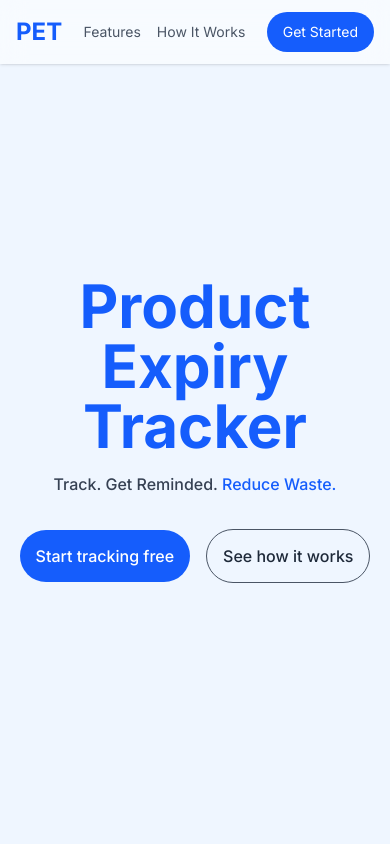
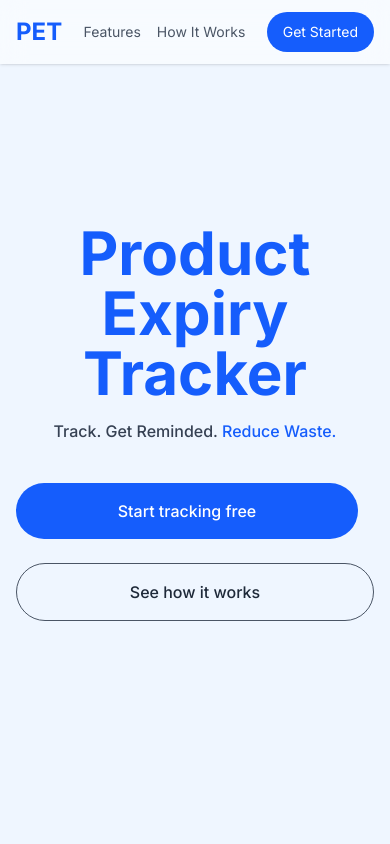
Before and after one commit to Robrizo/ProcuctExpiryTrackerFrontend, a React (Vite) app: page / in a window 390 px wide. Shown: the top 844 px of the page. Built offline with nearby package versions, Linux system fonts and the light colour scheme; no server answers.

Commit message:
fixed responsiveness issue

```diff
--- a/src/components/HeroSection.jsx
+++ b/src/components/HeroSection.jsx
@@ -26,7 +26,7 @@ const HeroSection = () => {
               food, medicine, cleaning supplies and more.
             </p>
           </div>
-          <div className="pt-8 space-x-4">
+          <div className="flex flex-col sm:flex-row space-x-4 space-y-6 sm:space-y-0 pt-6">
             <Link
               to={"/login"}
               className="bg-blue-600 text-white font-medium p-4 rounded-full hover:bg-blue-700"
--- a/src/components/InfoSection.jsx
+++ b/src/components/InfoSection.jsx
@@ -3,7 +3,7 @@ import React from "react";
 const InfoSection = () => {
   return (
     <section className="py-18 grid grid-cols-1 sm:grid-cols-3 gap-4 mx-auto px-4 sm:px-6 lg:px-8 bg-blue-50/10 max-w-6xl">
-      <div className="text-center space-y-2">
+      <div className="text-center space-y-6 md:space-y-0">
         <h2 className="text-4xl text-blue-600 font-stylish font-semibold">
           7 Days
         </h2>
```
